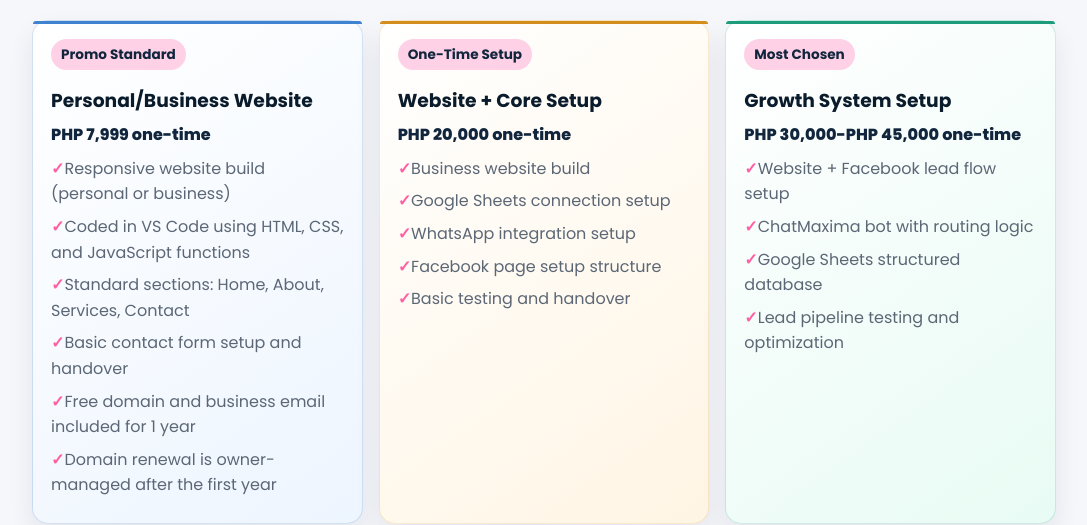
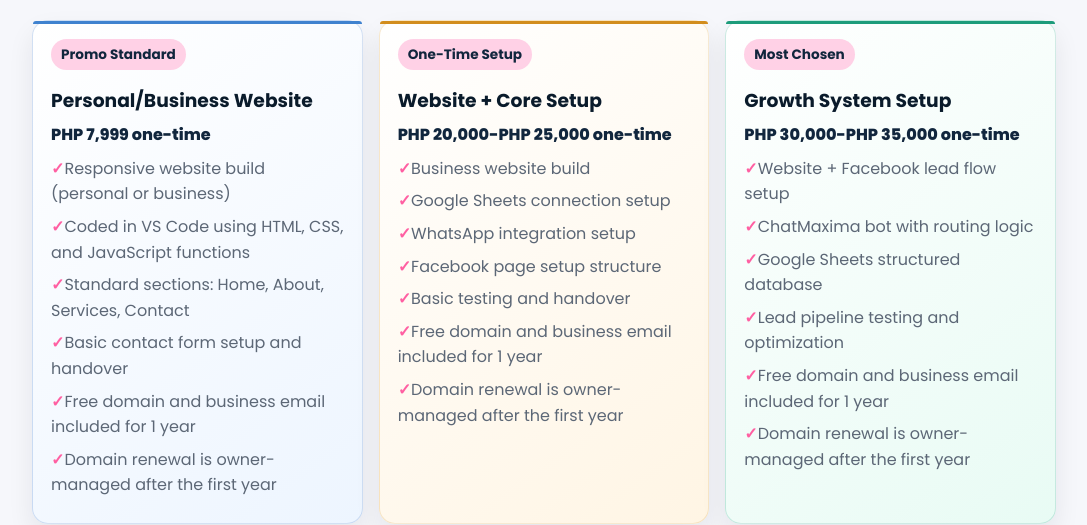
Before and after one commit to ritemeritagency-byte/ClipDev, a plain HTML site: page services.html in a window 1280 px wide. Shown: the part 3240-3765 px from the top of the page, without its empty margins (96-1183 px from the left). Drawn offline with nearby package versions, Linux system fonts and the light colour scheme.

Commit message:
Update package ranges and include 1-year domain/email on 20k-25k and 30k-35k tiers

```diff
--- a/services.html
+++ b/services.html
@@ -187,24 +187,28 @@
                     <article class="package-card scroll-merge merge-center">
                         <p class="meta-pill">One-Time Setup</p>
                         <h3>Website + Core Setup</h3>
-                        <p class="package-price">PHP 20,000 one-time</p>
+                        <p class="package-price">PHP 20,000-PHP 25,000 one-time</p>
                         <ul class="collab-list">
                             <li>Business website build</li>
                             <li>Google Sheets connection setup</li>
                             <li>WhatsApp integration setup</li>
                             <li>Facebook page setup structure</li>
                             <li>Basic testing and handover</li>
+                            <li>Free domain and business email included for 1 year</li>
+                            <li>Domain renewal is owner-managed after the first year</li>
                         </ul>
                     </article>
                     <article class="package-card scroll-merge merge-right">
                         <p class="meta-pill">Most Chosen</p>
                         <h3>Growth System Setup</h3>
-                        <p class="package-price">PHP 30,000-PHP 45,000 one-time</p>
+                        <p class="package-price">PHP 30,000-PHP 35,000 one-time</p>
                         <ul class="collab-list">
                             <li>Website + Facebook lead flow setup</li>
                             <li>ChatMaxima bot with routing logic</li>
                             <li>Google Sheets structured database</li>
                             <li>Lead pipeline testing and optimization</li>
+                            <li>Free domain and business email included for 1 year</li>
+                            <li>Domain renewal is owner-managed after the first year</li>
                         </ul>
                     </article>
                     <article class="package-card scroll-merge merge-left">
```
